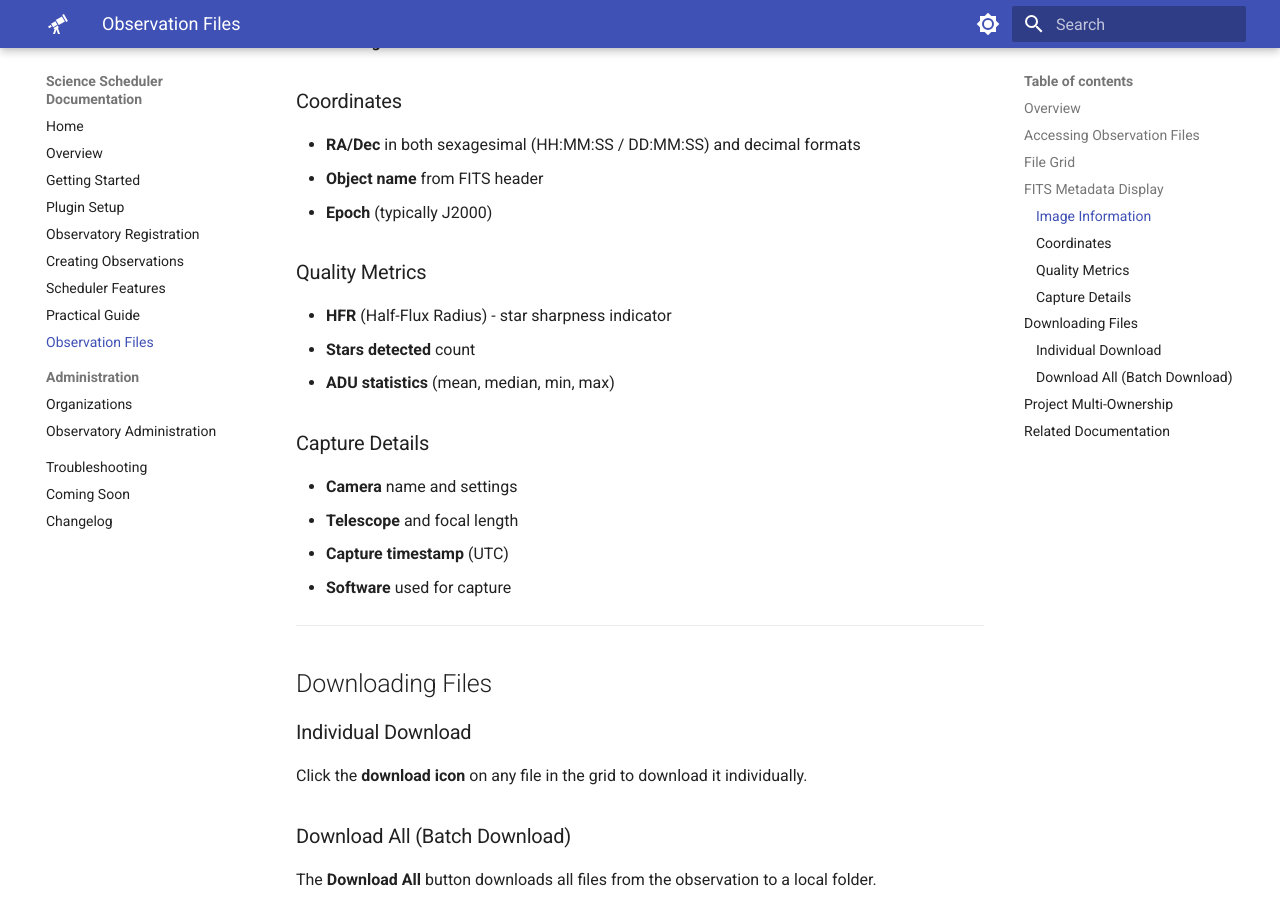
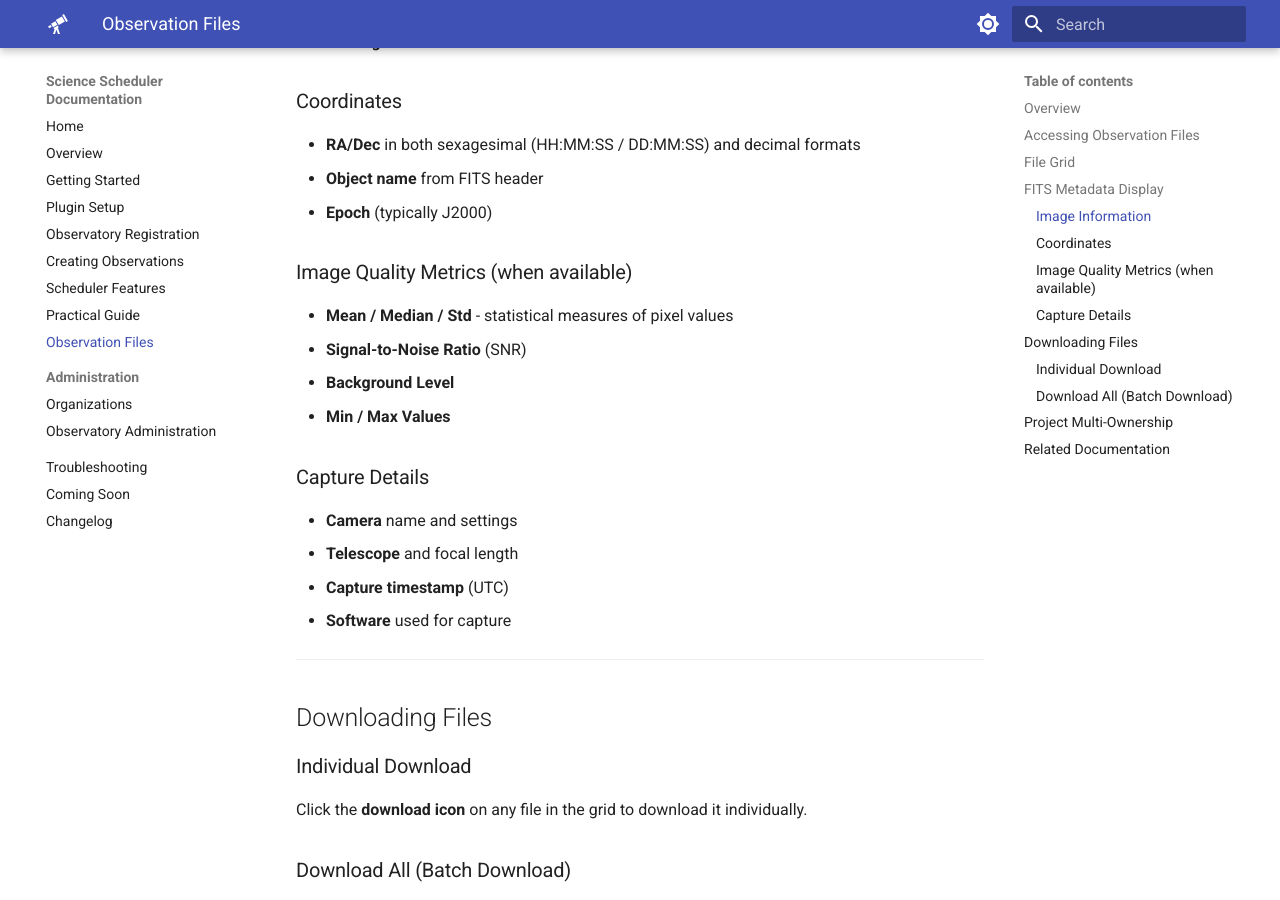
Before and after one commit to First-Light-Systems/nina-scheduler-docs, an MkDocs documentation site: the page built from docs/OBSERVATION_FILES.md, in a window 1280 px wide and 900 px high, scrolled down 1429 px. Built offline with MkDocs 1.6.1 and Material for MkDocs 9.7.7, drawn with Linux system fonts in a browser that asks for light colours.

Commit message:
Fix quality metrics to match actual implementation
Replace fabricated HFR/star count metrics with actual ones from code:
mean/median/std, SNR, background level, min/max values.

Co-Authored-By: Claude Opus 4.5 <noreply@anthropic.com>

```diff
--- a/docs/OBSERVATION_FILES.md
+++ b/docs/OBSERVATION_FILES.md
@@ -58,10 +58,11 @@ Click on any file to open the metadata dialog, which displays:
 - **Object name** from FITS header
 - **Epoch** (typically J2000)
 
-### Quality Metrics
-- **HFR** (Half-Flux Radius) - star sharpness indicator
-- **Stars detected** count
-- **ADU statistics** (mean, median, min, max)
+### Image Quality Metrics (when available)
+- **Mean / Median / Std** - statistical measures of pixel values
+- **Signal-to-Noise Ratio** (SNR)
+- **Background Level**
+- **Min / Max Values**
 
 ### Capture Details
 - **Camera** name and settings
```
Also changed, not shown: docs/CHANGELOG.md (+1 -1 lines), docs/CREATING_OBSERVATIONS.md (+2 -2 lines).
